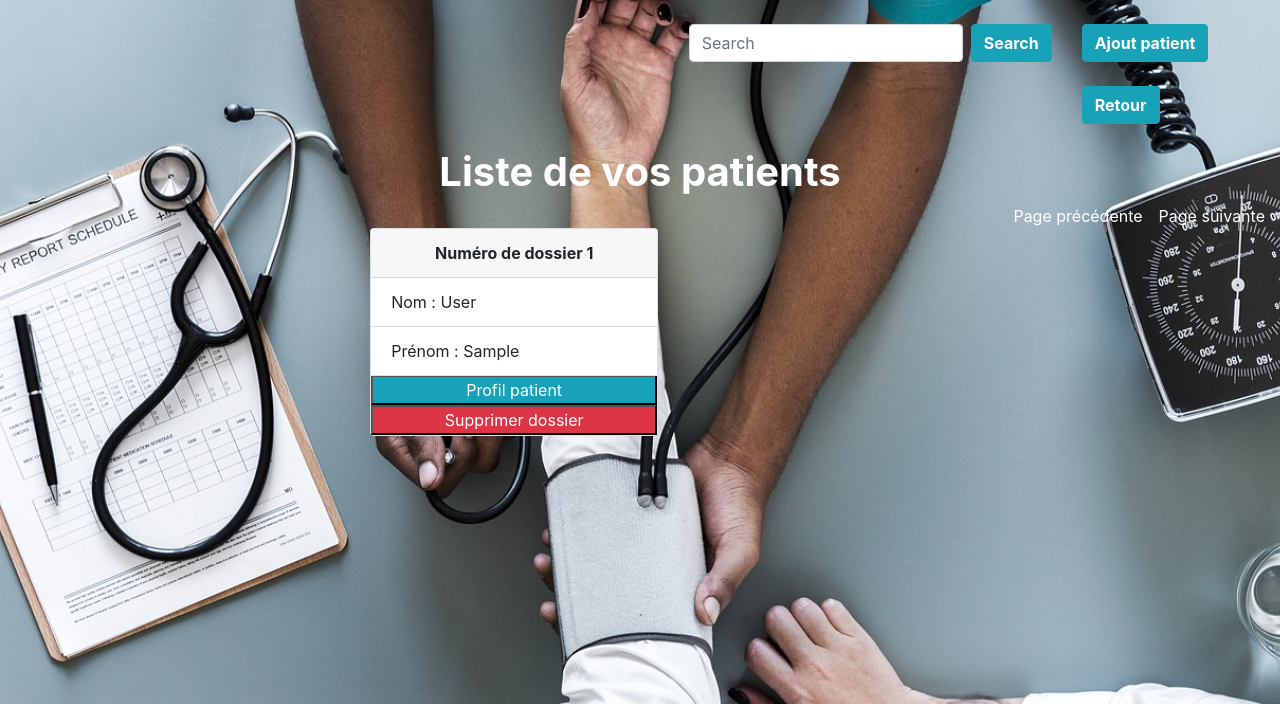
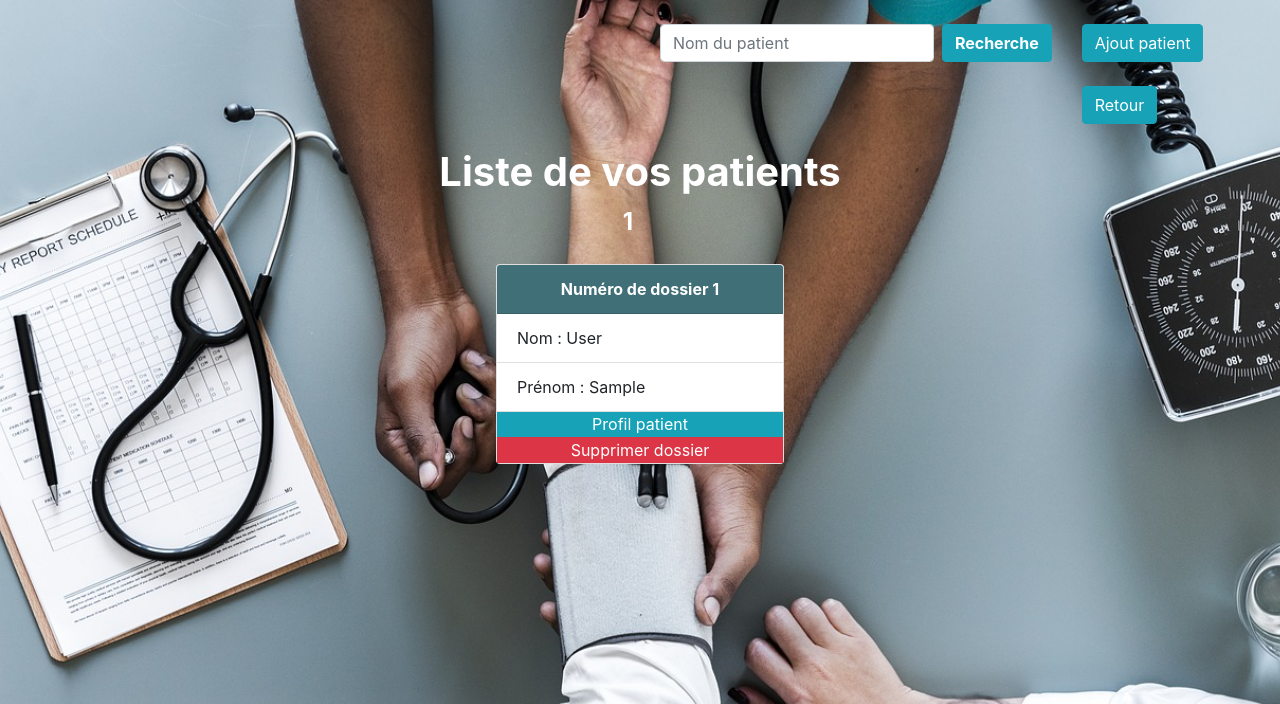
Before and after one commit to laurab14/PDO2, a PHP site: page /liste-patient.php?page=1 in a window 1280 px wide. Shown: the part 56-760 px from the top of the page. Run offline with PHP 8.4, Linux system fonts and the light colour scheme; tables that the repository leaves empty or names only in its code hold one stand-in row (values such as "Sample post").

Commit message:
design fini

```diff
--- a/ajout-patient.php
+++ b/ajout-patient.php
@@ -52,8 +52,9 @@ include_once 'template/head.php';
                 <li class="list-group-item"><label for="birthDate">Date de naissance : <input type="date" name="birthDate" /></label></li>
                 <li class="list-group-item"><label for="phone">Télephone : <input type="text" name="phone" /></label></li>
                 <li class="list-group-item"><label for="mail">Adresse mail : <input type="mail" name="mail" /></label></li>
+                <button type="submit" name="ajout" class="button bg-info" >Valider</button>
             </ul>
-            <div class="align-content-right"><button class="bg-info" type="submit" name="ajout">Valider</button></div>
+
         </form>
     </div>
 </div>
--- a/ajout-rendezvous.php
+++ b/ajout-rendezvous.php
@@ -41,8 +41,9 @@ if (isset($_POST['ajoutRDV'])) {
                     <ul class="list-group list-group-flush">
                         <li class="list-group-item"><label for="idPatients">Numéro patient : <input type="text" name="idPatients" /></label></li>
                         <li class="list-group-item"><label for="dateHour">Date et heure du RDV :<input type="text" name="dateHour" value="2019-01-01 13:00:00" /></label></li>
+                        <button type="submit" name="ajoutRDV" class="button bg-info" >Valider</button>
                     </ul>
-                    <button class="bg-info" type="submit" name="ajoutRDV">Valider</button>
+
                 </form>
             </div>
         </div>
--- a/assets/css/style.css
+++ b/assets/css/style.css
@@ -12,3 +12,22 @@ a{
 a:hover{
     color:  peachpuff;
 }
+
+.button{
+    background-color: transparent;
+    border: none;
+    color : white;
+}
+
+.button:hover{
+    color : #81ae9d;
+}
+
+.card-header{
+    background-color: #406f77;
+    color : white;
+}
+
+.pagination{
+    font-size: 1.5rem;
+}
--- a/index.php
+++ b/index.php
@@ -10,7 +10,7 @@ include_once 'template/navbar.php';
     <div class="container-fluid">
         <div class="row justify-content-end pt-4">
         <div class="col-2">
-            <button type="button" class="btn btn-info ajoutPatient"><a class="font-weight-bold" href="ajout-patient.php">Ajout patient</a></button>
+            <a class="font-weight-bold" href="ajout-patient.php"><button type="button" class="btn btn-info ajoutPatient">Ajout patient</button></a>
     </div>
     </div>
     </div>
--- a/liste-patient.php
+++ b/liste-patient.php
@@ -8,17 +8,45 @@ try {
 
 if (isset($_GET['deleteId'])) {
     $deletePatients = $bdd->prepare("DELETE FROM patients WHERE id = :id");
-    $deletePatients->bindValue(':id', $_GET['deleteId'], PDO::PARAM_INT);
+    $deletePatients->bindValue(':id', $_GET['deleteId'], PDO::PARAM_STR);
     if ($deletePatients->execute()) {
         header('Location: liste-patient.php');
     }
 }
+$page = (!empty($_GET['page']) ? $_GET['page'] : 1);
+// Partie "Requête"
+// On choisit le nombre de patients à afficher via $limite
+$limite = 6;
+
+// On calcule le nombre total de patients
+$requeteTotalPatients = $bdd->query("SELECT * FROM `patients`");
+$nbPatients = count($requeteTotalPatients->fetchAll());
+
+// On calcule donc le numéro du premier enregistrement
+$debut = ($page - 1) * $limite;
+$reponse = $bdd->prepare("SELECT id, firstname, lastname FROM `patients` LIMIT :limite OFFSET :debut");
+$reponse->bindValue(':limite', $limite, PDO::PARAM_INT);
+$reponse->bindValue('debut', $debut, PDO::PARAM_INT);
+$reponse->execute();
 ?>
 <?php
 if (isset($_GET['search']) AND ! empty($_GET['search'])) {
+    $page = (!empty($_GET['page']) ? $_GET['page'] : 1);
+// Partie "Requête"
+// On choisit le nombre de patients à afficher via $limite
+    $limite = 6;
+
+// On calcule le nombre total de patients
+    $requeteTotalPatients = $bdd->query("SELECT * FROM `patients`");
+    $nbPatients = count($requeteTotalPatients->fetchAll());
+
+// On calcule donc le numéro du premier enregistrement
+    $debut = ($page - 1) * $limite;
     $search = htmlspecialchars($_GET['search']);
-    $searchBdd = $bdd->prepare("SELECT id, firstname, lastname FROM `patients` WHERE id LIKE :search ORDER BY lastname");
-    $searchBdd->bindValue(':search', $search, PDO::PARAM_INT);
+    $searchBdd = $bdd->prepare("SELECT id, firstname, lastname FROM `patients` WHERE id LIKE :search OR firstname LIKE :search OR lastname LIKE :search ORDER BY lastname LIMIT :limite OFFSET :debut ");
+    $searchBdd->bindValue(':search', '%' . $search . '%', PDO::PARAM_STR);
+    $searchBdd->bindValue(':limite', $limite, PDO::PARAM_INT);
+    $searchBdd->bindValue('debut', $debut, PDO::PARAM_INT);
     $searchBdd->execute();
 }
 ?>
@@ -36,39 +64,55 @@ if (isset($_GET['search']) AND ! empty($_GET['search'])) {
             <div class="row justify-content-end pt-4">
                 <div class="col-4">
                     <form action="liste-patient.php" method="GET" class="form-inline justify-content-end">
-                        <input class="form-control mr-sm-2" type="search" name="search"placeholder="Search" aria-label="Search">
-                        <button class="btn btn-info  my-2 my-sm-0 font-weight-bold" type="submit" name="btnSearch">Search</button>
+                        <input class="form-control mr-sm-2" type="search" name="search"placeholder="Nom du patient" aria-label="Search">
+                        <button class="btn btn-info  my-2 my-sm-0 font-weight-bold" type="submit" name="btnSearch">Recherche</button>
                     </form>
                 </div>
                 <div class="col-2">
-                    <button type="button" class="btn btn-info ajoutPatient"><a class="font-weight-bold" href="ajout-patient.php">Ajout patient</a></button>
+                    <a class="font-weight-bold" href="ajout-patient.php"><button type="button" class="btn btn-info ajoutPatient">Ajout patient</button></a>
                 </div>
             </div>
             <div class="row justify-content-end pt-4">
                 <div class="col-2">
-                    <button type="button" class="btn btn-info ajoutPatient"><a class="font-weight-bold" href="liste-patient.php">Retour</a></button>
+                    <a class="font-weight-bold" href="liste-patient.php"><button type="button" class="btn btn-info ajoutPatient">Retour</button></a>
                 </div>
             </div>
             <h1 class="text-center text-white font-weight-bold pt-4">Liste de vos patients</h1>
             <div class="container-fluid">
-                <div class="row">
+                <div class="row mx-auto">
                     <?php
-                    $page = $_GET['page'];
-// Partie "Requête"
-                    $limite = 6;
-                    /* On calcule donc le numéro du premier enregistrement */
-                    $debut = ($page - 1) * $limite;
+                    if (!isset($_GET['search']) AND empty($_GET['search'])) {
+                        ?>
+                    <div class = "col-4 mx-auto">
+                        <?php
+                        if ($_GET['page'] > 1) {
+                            ?>
+                                <div class="text-center"><a href = "?page=<?php echo $page - 1; ?>">
+                                        <button class = "btn btn-info">Page précédente</button></a></div>
+                                <?php
+                            }
+                            ?>
+                        </div>
+                            <?php
+                            for ($pageIndex = 1; $pageIndex <= (ceil($nbPatients / $limite)); $pageIndex++) {
+                                ?>
+                        <a class="font-weight-bold pagination pr-4" href="liste-patient.php?page=<?= $pageIndex ?>"><?= $pageIndex ?></a>
+                                <?php
+                            }
+                            ?>
+                        <?php
+                        // Nous effectuons une condition pour afficher le bouton suivant
+                        // On calcul le nombre de page grâce à la division du $nbPatients par $limite(limite de patients par pa                            //ge) avec le seil pour l'arrondir au nombre du dessus si il n'est pas un entier.
+                        ?><div class = "col-4 mx-auto"><?php
+                        if ($page < (ceil($nbPatients / $limite))) {
+                            ?>
 
-                    $reponse = $bdd->prepare("SELECT id, firstname, lastname FROM `patients` LIMIT :limite");
-                    $reponse->bindValue(':limite', $limite, PDO::PARAM_INT);
-
-                    $reponse->execute();
-                    if (!isset($_GET['search']) AND empty($_GET['search'])) {
+                                <div class="text-center"><a href = "?page=<?php echo $page + 1; ?>"><button class = "btn btn-info">Page suivante</button></a></div>
+                                <?php
+                            }
+                            ?>
+                        </div><?php
                         while ($donnees = $reponse->fetch()) {
-                            $compteur = 0;
-                            if ($compteur >= $limite) {
-                                break;
-                            }
                             ?>
                             <div class="col-4 pt-4 mx-auto">
                                 <div class="card mx-auto" style="width: 18rem;">
@@ -78,21 +122,50 @@ if (isset($_GET['search']) AND ! empty($_GET['search'])) {
                                     <ul class="list-group list-group-flush">
                                         <li class="list-group-item">Nom : <?= $donnees['lastname']; ?></li>
                                         <li class="list-group-item">Prénom : <?= $donnees['firstname']; ?></li>
+                                        <a href="profil-patient.php?id=<?= $donnees['id'] ?>"><div class="bg-info text-center"><button class="button">Profil patient</button></div></a>
+                                        <a href="liste-patient.php?deleteId=<?= $donnees['id'] ?>"><div class="bg-danger text-center"><button class="button">Supprimer dossier</button></div></a>
                                     </ul>
-                                    <button class="bg-info"><a href="profil-patient.php?id=<?= $donnees['id'] ?>">Profil patient</a></button>
-                                    <button class="bg-danger"><a href="liste-patient.php?deleteId=<?= $donnees['id'] ?>">Supprimer dossier</a></button>
                                 </div>
-                                <p></p>
                             </div>
                             <?php
                             // C'est là qu'on affiche les données  :)
-                            $compteur++;
                         }
-                        ?> <a href = "?page=<?php echo $page - 1; ?>">Page précédente</a>
-                        —
-                        <a href = "?page=<?php echo $page + 1; ?>">Page suivante</a>
+                        ?>
                         <?php
                     } else {
+                        ?><div class = "col-4 mx-auto">
+                        <?php
+                        if ($_GET['page'] > 1) {
+                            ?>
+                                <div class="text-center"><a href = "?page=<?php echo $page - 1; ?>"><button class = "btn btn-info">Page précédente</button></a></div>
+                                —
+                                <?php
+                            }
+                            ?>
+                        </div>
+                        <div class="mx-auto">
+                            <?php
+                            for ($pageIndex = 1; $pageIndex <= (ceil($nbPatients / $limite)); $pageIndex++ ) {
+                                ?>
+                            <a class="font-weight-bold pagination" href="liste-patient.php?page=<?=$pageIndex?>"><?=$pageIndex?></a>
+                                <?php
+                            }
+                            ?>
+                        </div>
+                        <?php
+// Nous effectuons une condition pour afficher le bouton suivant
+// On calcul le nombre de page grâce à la division du $nbPatients par $limite(limite de patients par pa                            //ge) avec le seil pour l'arrondir au nombre du dessus si il n'est pas un entier.
+                        ?><div class = "col-4 mx-auto"><?php
+                        if ($page < (ceil($nbPatients / $limite))) {
+                            ?>
+
+                                <div class="text-center"><a href = "?page=<?php echo $page + 1; ?>"><button class = "btn btn-info">Page suivante</button></a></div>
+                                <?php
+                            }
+                            ?>
+                        </div>
+                        <?php
+                        while ($donnees = $searchBdd->fetch()) {
                             ?>
                             <div class = "col-4 pt-4 mx-auto">
                                 <div class = "card mx-auto" style = "width: 18rem;">
@@ -103,13 +176,13 @@ if (isset($_GET['search']) AND ! empty($_GET['search'])) {
                                     <ul class="list-group list-group-flush">
                                         <li class="list-group-item">Nom : <?= $donnees['lastname']; ?></li>
                                         <li class="list-group-item">Prénom : <?= $donnees['firstname']; ?></li>
+                                        <a href="profil-patient.php?id=<?= $donnees['id'] ?>"><div class="bg-info text-center"><button class="button">Profil patient</button></div></a>
+                                        <a href="liste-patient.php?deleteId=<?= $donnees['id'] ?>"><div class="bg-danger text-center"><button class="button">Supprimer dossier</button></div></a>
                                     </ul>
-                                <button class="bg-info"><a href="profil-patient.php?id=<?= $donnees['id'] ?>">Profil patient</a></button>
-                                <button class="bg-danger"><a href="liste-patient.php?deleteId=<?= $donnees['id'] ?>">Supprimer dossier</a></button>
                                 </div>
-                            <p></p>
                             </div>
                             <?php
+                        }
                     }
                     ?>
 
--- a/modification-patient.php
+++ b/modification-patient.php
@@ -46,7 +46,7 @@ $profilRequest->execute();
         <div class="container-fluid">
             <div class="row justify-content-end pt-4">
                 <div class="col-2">
-                    <button type="button" class="btn btn-info ajoutPatient"><a class="font-weight-bold" href="profil-patient.php?id=<?= $_GET['id'] ?>">Retour</a></button>
+                    <a class="font-weight-bold" href="profil-patient.php?id=<?= $_GET['id'] ?>"><button type="button" class="btn btn-info ajoutPatient">Retour</button></a>
                 </div>
             </div>
         </div>
@@ -67,8 +67,8 @@ $profilRequest->execute();
                         <li class="list-group-item"><label for="birthDate">Date de naissance : <input type="date" name="birthDate" value="<?= $donnees['birthdate']; ?>"/></label></li>
                         <li class="list-group-item"><label for="phone">Télephone : <input type="text" name="phone" value="<?=$donnees['phone'];?>"/></label></li>
                         <li class="list-group-item"><label for="mail">Adresse mail : <input type="mail" name="mail" value="<?= $donnees['mail']; ?>"/></label></li>
+                        <button  class="bg-info" type="submit" name="modify">Valider</button>
                     </ul>
-                    <button  class="bg-info" type="submit" name="modify">Valider</button>
                     </form>
                 </div>
             </div>
--- a/modification-rendezvous.php
+++ b/modification-rendezvous.php
@@ -41,7 +41,7 @@ $rdvRequest->execute();
         <div class="container-fluid">
             <div class="row justify-content-end pt-4">
                 <div class="col-2">
-                    <button type="button" class="btn btn-info ajoutPatient"><a class="font-weight-bold" href="rendezvous.php?id=<?= $_GET['id'] ?>">Retour</a></button>
+                    <a class="font-weight-bold" href="rendezvous.php?id=<?= $_GET['id'] ?>"><button type="button" class="btn btn-info ajoutPatient">Retour</button></a>
                 </div>
             </div>
         </div>
@@ -59,8 +59,8 @@ $rdvRequest->execute();
                                 <ul class="list-group list-group-flush">
                                     <li class="list-group-item"><label for="dateHour">Date et heure : <input type="text" name="dateHour" value="<?= $donnees['dateHour']; ?>"/></label></li>
                                     <li class="list-group-item"><label for="idPatients">Numéro patient : <input type="text" name="idPatients" value="<?= $donnees['idPatients']; ?>"/></label></li>
+                                    <button  class="bg-info" type="submit" name="modifyRDV">Valider</button>
                                 </ul>
-                                <button  class="bg-info" type="submit" name="modifyRDV">Valider</button>
                             </form>
                         </div>
                     </div>
--- a/rendezvous.php
+++ b/rendezvous.php
@@ -10,7 +10,7 @@
         <div class="container-fluid">
             <div class="row justify-content-end pt-4">
                 <div class="col-3">
-                    <button type="button" class="btn btn-info ajoutPatient"><a class="font-weight-bold" href="ajout-rendezvous.php">Nouveau Rendez-vous</a></button>
+                    <a class="font-weight-bold" href="ajout-rendezvous.php"><button type="button" class="btn btn-info ajoutPatient">Nouveau Rendez-vous</button></a>
                 </div>
             </div>
         </div>
@@ -46,8 +46,8 @@ while ($donnees = $rdvInfo->fetch()) {
                                 <p class="text-center font-weight-bold ">Contact</p>
                                 <li class="list-group-item">Téléphone : <?= $donnees['phone']; ?></li>
                                 <li class="list-group-item">Mail : <?= $donnees['mail']; ?></li>
+                                <a href="modification-rendezvous.php?id=<?= $_GET['id'] ?>"><div class="bg-info text-center"><button class="button">Modifier RDV</button></div></a>
                             </ul>
-                            <button class="bg-info"><a href="modification-rendezvous.php?id=<?= $_GET['id']?>">Modifier RDV</a></button>
                         </div>
                         <p></p>
                     </div>
```
Also changed, not shown: liste-rendezvous.php (+6 -6 lines), profil-patient.php (+7 -4 lines). Lines whose indentation alone changed are shown as unchanged.
